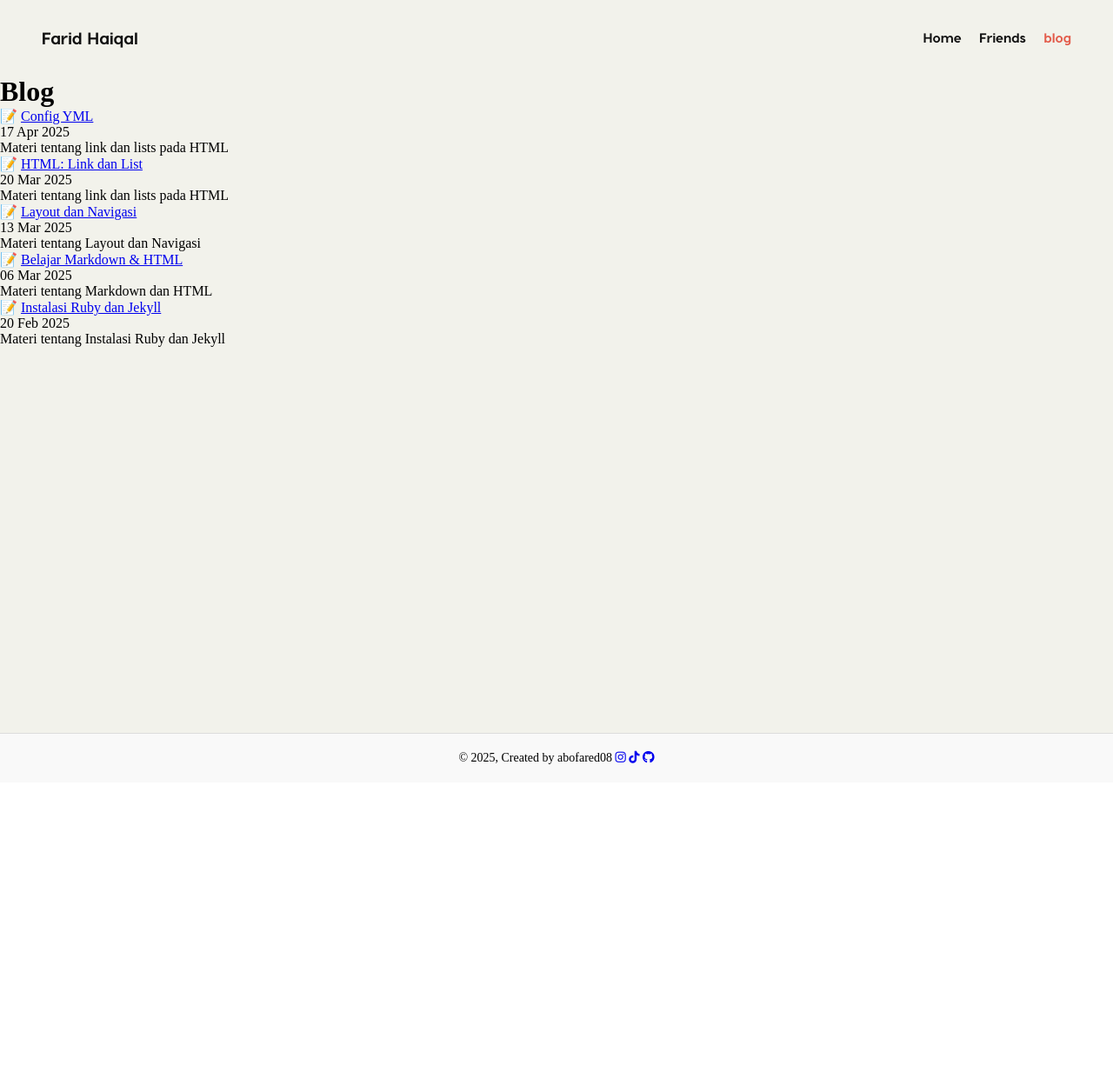
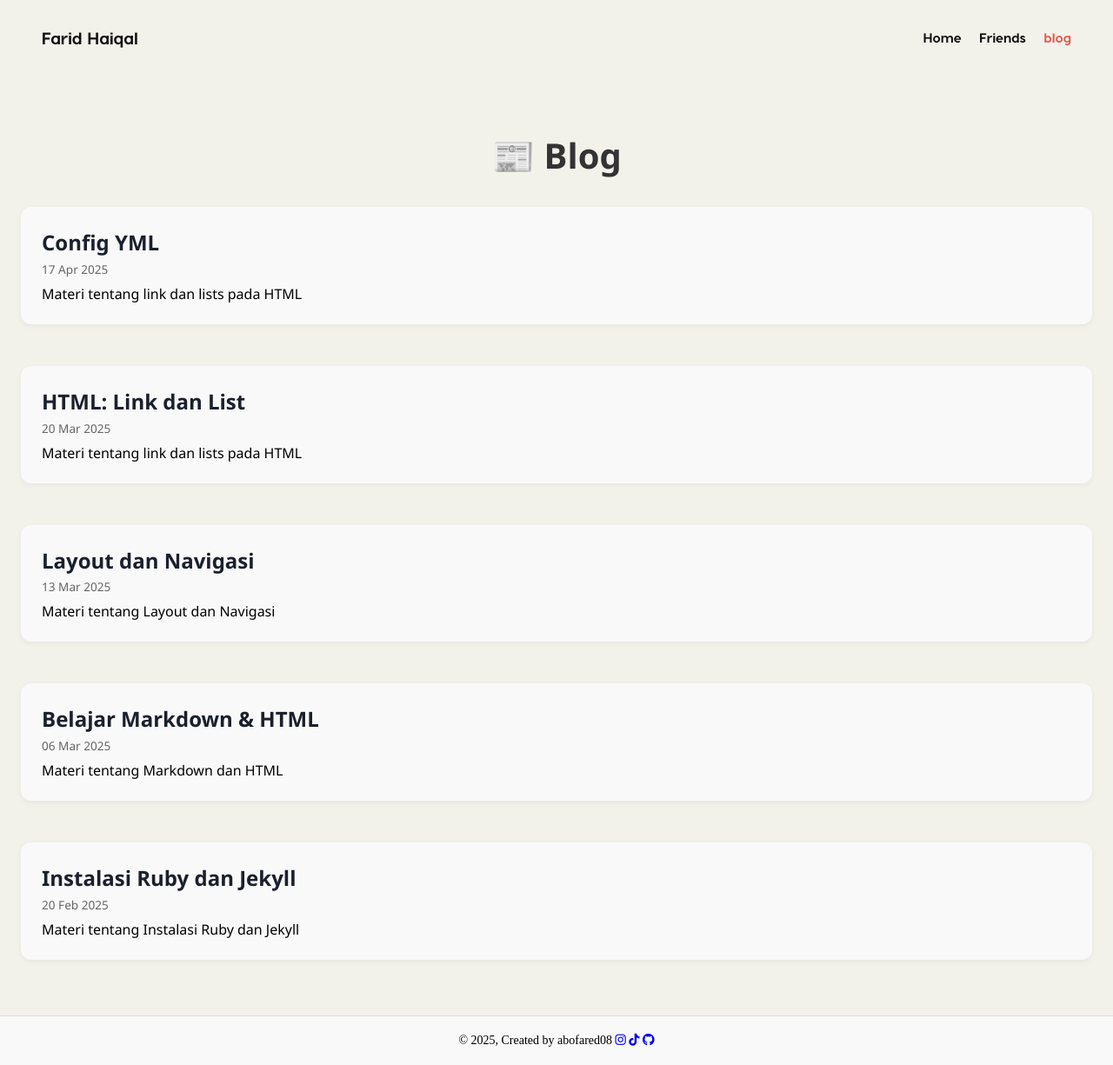
Before and after one commit to fared08/Fared08.github.io, a Jekyll site: the page built from blog.html, in a window 1280 px wide. Shown: the whole page at 87% size. Built offline with Jekyll 4.4.1, drawn with Linux system fonts in a browser that asks for light colours; before the commit the page ends 900 px from its top, so only the background shows below that.

Commit message:
responsive

```diff
--- a/_sass/main.scss
+++ b/_sass/main.scss
@@ -7,9 +7,11 @@
   font-style: normal;
 }
 
+@import url('https://fonts.googleapis.com/css2?family=Inter:wght@400;600&display=swap');
+
 :root {
   --fetch: #918174;
-  --tacm:  #918174;
+  --tacm: #918174;
   --light: #f3f3f3;
   --dark: #232528;
 }
@@ -284,7 +286,7 @@ main {
   background: var(--fancam);
 }
 
-.middle-sidebar{
+.middle-sidebar {
   margin-top: 100px;
 }
 
@@ -296,4 +298,184 @@ main {
   .portfolio-header h1 {
     font-size: 2rem;
   }
+
+.des{
+  font-size: 9px;
+  margin-left: 10px;
+
 }
+
+  .top-sidebar {
+    // display: flex;
+
+    margin: 50px;
+  }
+
+  // .sub-content {}
+
+  .top-sidebar {
+    display: flex;
+    justify-content: space-between;
+    align-items: center;
+
+  }
+
+  .sub-content h1 {
+    // gap: 2rem;
+    margin-left: 10px;
+    font-size: 11px;
+    margin-bottom: 10px;
+    text-align: left;
+    margin-right: 110px;
+    font-family: 'visby', sans-serif;
+    font-weight: 800;
+  }
+
+
+
+  .top-sidebar img {
+
+    margin-top: 30px;
+    margin-left: 10px;
+    width: 150px;
+  }
+
+
+  .middle-sidebar {
+    margin: 30px;
+  }
+
+
+
+}
+
+
+
+
+.friends-main {
+  max-width: 1100px;
+  margin: 0 auto;
+  padding: 2rem;
+  font-family: 'Inter', sans-serif;
+}
+
+.friends-main h1 {
+  font-size: 2rem;
+  margin-bottom: 0.5rem;
+  color: #111827;
+}
+
+.friends-main p {
+  font-size: 1rem;
+  color: #6b7280;
+  margin-bottom: 2rem;
+}
+
+.friends-grid {
+  display: grid;
+  grid-template-columns: repeat(auto-fit, minmax(230px, 1fr));
+  gap: 1.5rem;
+}
+
+.friend-card {
+  display: flex;
+  flex-direction: column;
+  background: white;
+  border-radius: 12px;
+  padding: 1rem;
+  text-decoration: none;
+  box-shadow: 0 4px 12px rgba(0, 0, 0, 0.05);
+  transition: 0.25s ease;
+  color: #1f2937;
+  position: relative;
+  font-weight: 500;
+}
+
+.friend-card::before {
+  content: attr(data-initial);
+  width: 40px;
+  height: 40px;
+  background: #97591f;
+  color: white;
+  font-weight: bold;
+  display: flex;
+  align-items: center;
+  justify-content: center;
+  border-radius: 50%;
+  font-size: 1.2rem;
+  margin-bottom: 0.75rem;
+}
+
+.friend-card:hover {
+  transform: translateY(-6px);
+  box-shadow: 0 10px 20px rgba(0, 0, 0, 0.08);
+}
+
+
+
+
+// BLOG
+
+
+
+.blog-container {
+  max-width: 1800px;
+  margin: 4rem auto;
+  padding: 0 1.5rem;
+  font-family: "Segoe UI", sans-serif;
+  // background-color: #fff;
+}
+
+.blog-title {
+  font-size: 2.5rem;
+  margin-bottom: 2rem;
+  text-align: center;
+  color: #333;
+}
+
+.blog-list {
+  list-style: none;
+  padding: 0;
+  margin: 0;
+}
+
+.blog-item {
+  margin-bottom: 3rem;
+  padding: 1.5rem;
+  border-radius: 12px;
+  background-color: #f9f9f9;
+  transition: box-shadow 0.2s ease;
+  box-shadow: 0 2px 6px rgba(0, 0, 0, 0.05);
+}
+
+.blog-item:hover {
+  box-shadow: 0 6px 12px rgba(0, 0, 0, 0.08);
+}
+
+.blog-link {
+  text-decoration: none;
+  color: #1a202c;
+}
+
+.blog-link:hover .post-title {
+  color: #007acc;
+}
+
+.post-title {
+  font-size: 1.5rem;
+  font-weight: bold;
+  margin-bottom: 0.3rem;
+}
+
+.blog-date {
+  font-size: 0.85rem;
+  color: #666;
+  display: block;
+  margin-bottom: 0.5rem;
+}
+
+.blog-excerpt {
+  font-size: 1rem;
+  color: #444;
+  line-height: 1.6;
+}
--- a/blog.html
+++ b/blog.html
@@ -1,17 +1,16 @@
 ---
 layout: default
-title: blog
+title: Blog
 ---
 
 <div class="blog-container">
-    <h1>Blog</h1>
+  <h1 class="blog-title">📰 Blog</h1>
   <ul class="blog-list">
     {% for post in site.posts %}
     <li class="blog-item">
-        <div class="blog-header">
-          <span class="blog-icon">📝</span>
-          <a href="{{ post.url }}">{{ post.title }}</a>
-        </div>
+      <a href="{{ post.url }}" class="blog-link">
+        <h2 class="post-title">{{ post.title }}</h2>
+      </a>
       <span class="blog-date">{{ post.date | date: "%d %b %Y" }}</span>
       <p class="blog-excerpt">{{ post.excerpt }}</p>
     </li>
```
Also changed, not shown: friends.md (+12 -4 lines), index.html (+3 -4 lines), 11 other files. Lines whose indentation alone changed are shown as unchanged.
